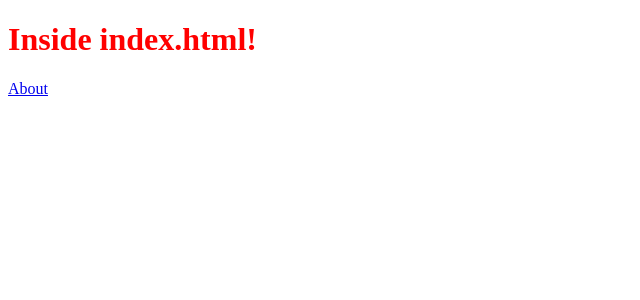
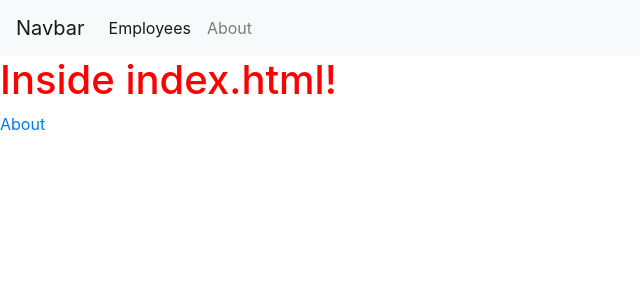
Before and after one commit to empty-works/company-manager, a Django app: page / in a window 1280 px wide. Shown: the top 300 px of the page, without its empty margins (0-640 px from the left). Run offline with Django 3.2, Linux system fonts and the light colour scheme; some libraries are stand-ins or nearby versions.

Commit message:
Added bootstrap and a navbar to the index page.

```diff
--- a/CompanyManager/MainApp/templates/main_app/index.html
+++ b/CompanyManager/MainApp/templates/main_app/index.html
@@ -6,10 +6,29 @@
 		<meta charset="utf-8">
 		<title>Welcome</title>
 		<link rel="stylesheet" href="{% static "css/default.css" %}"/>
+		<link rel="stylesheet" href="https://stackpath.bootstrapcdn.com/bootstrap/4.5.2/css/bootstrap.min.css" integrity="sha384-JcKb8q3iqJ61gNV9KGb8thSsNjpSL0n8PARn9HuZOnIxN0hoP+VmmDGMN5t9UJ0Z" crossorigin="anonymous">
 	</head>
 
 	<body>
+		<nav class="navbar navbar-expand-lg navbar-light bg-light">
+  		<a class="navbar-brand" href="#">Navbar</a>
+  		<button class="navbar-toggler" type="button" data-toggle="collapse" data-target="#navbarNavAltMarkup" aria-controls="navbarNavAltMarkup" aria-expanded="false" aria-label="Toggle navigation">
+    			<span class="navbar-toggler-icon"></span>
+  		</button>
+		  <div class="collapse navbar-collapse" id="navbarNavAltMarkup">
+		    <div class="navbar-nav">
+		      <a class="nav-link active" href="#">Employees<span class="sr-only">(current)</span></a>
+		      <a class="nav-link" href="{% url 'about' %}">About</a>
+		    </div>
+		  </div>
+		</nav>
+
 		<h1>Inside index.html!</h1>
 		<a href="{% url 'about' %}">About</a>
+
+
+		<script src="https://code.jquery.com/jquery-3.5.1.slim.min.js" integrity="sha384-DfXdz2htPH0lsSSs5nCTpuj/zy4C+OGpamoFVy38MVBnE+IbbVYUew+OrCXaRkfj" crossorigin="anonymous"></script>
+		<script src="https://cdn.jsdelivr.net/npm/popper.js@1.16.1/dist/umd/popper.min.js" integrity="sha384-9/reFTGAW83EW2RDu2S0VKaIzap3H66lZH81PoYlFhbGU+6BZp6G7niu735Sk7lN" crossorigin="anonymous"></script>
+		<script src="https://stackpath.bootstrapcdn.com/bootstrap/4.5.2/js/bootstrap.min.js" integrity="sha384-B4gt1jrGC7Jh4AgTPSdUtOBvfO8shuf57BaghqFfPlYxofvL8/KUEfYiJOMMV+rV" crossorigin="anonymous"></script>
 	</body>
 </html>
```
Also changed, not shown: 3 other files.
